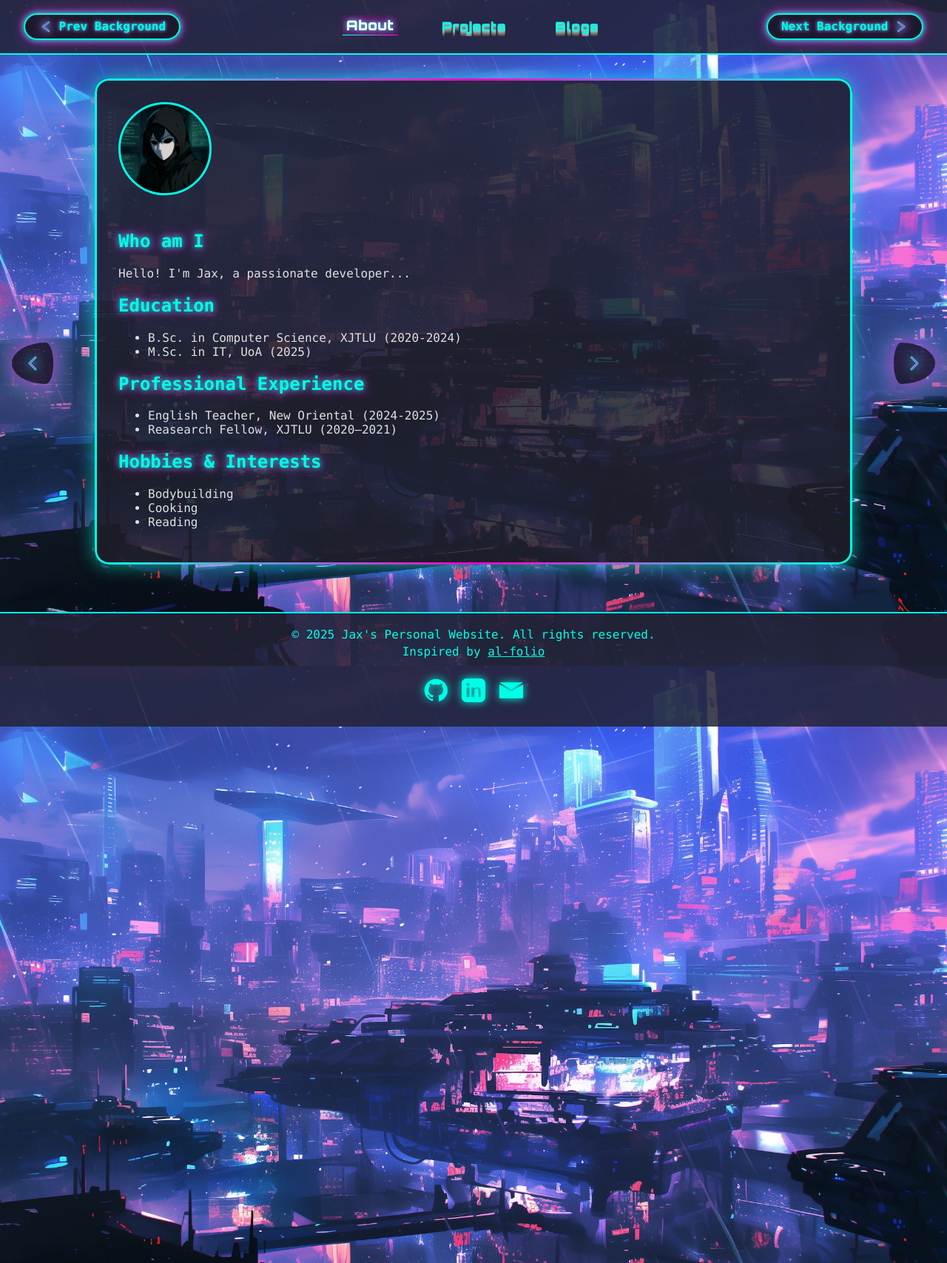
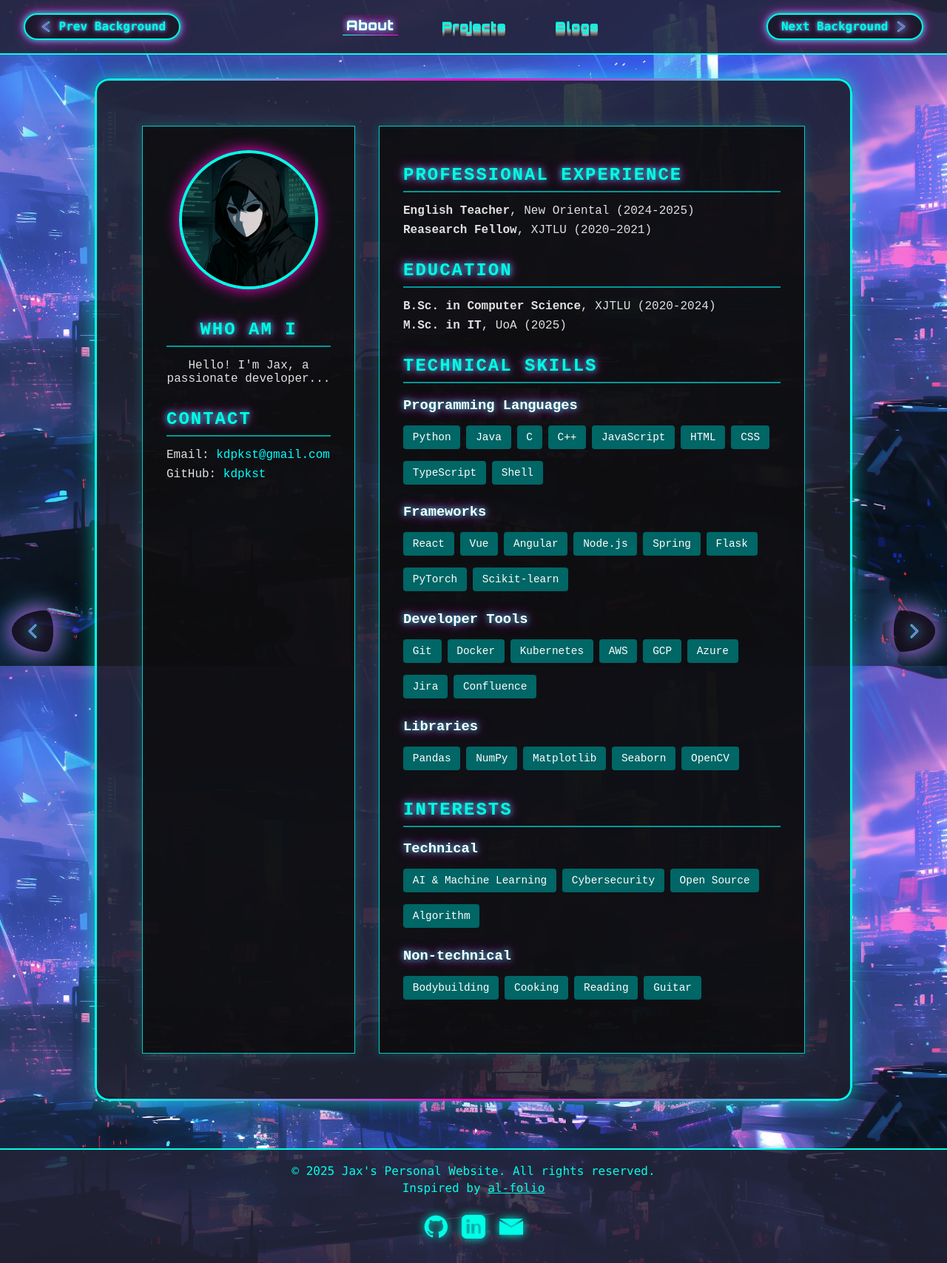
Before and after one commit to kdpkst/kdpkst.github.io, a Jekyll site: the page built from pages/index.md, in a window 1280 px wide. Shown: the whole page at 74% size. Built offline with Jekyll 4.4.1, drawn with Linux system fonts in a browser that asks for light colours.

Commit message:
initial version of About section

```diff
--- a/_data/about.yml
+++ b/_data/about.yml
@@ -1,4 +1,7 @@
 self_introduction: "Hello! I'm Jax, a passionate developer..."
+contact:
+  email: "kdpkst@gmail.com"
+  github: "kdpkst"
 education:
   - degree: "B.Sc. in Computer Science"
     school: "XJTLU"
@@ -13,7 +16,55 @@ experience:
   - title: "Reasearch Fellow"
     company: "XJTLU"
     years: "2020–2021"
-hobbies:
-  - "Bodybuilding"
-  - "Cooking"
-  - "Reading"
+technical_skills:
+  - category: "Programming Languages"
+    skills:
+      - "Python"
+      - "Java"
+      - "C"
+      - "C++"
+      - "JavaScript"
+      - "HTML"
+      - "CSS"
+      - "TypeScript"
+      - "Shell"
+  - category: "Frameworks"
+    skills:
+      - "React"
+      - "Vue"
+      - "Angular"
+      - "Node.js"
+      - "Spring"
+      - "Flask"
+      - "PyTorch"
+      - "Scikit-learn"
+  - category: "Developer Tools"
+    skills:
+      - "Git"
+      - "Docker"
+      - "Kubernetes"
+      - "AWS"
+      - "GCP"
+      - "Azure"
+      - "Jira"
+      - "Confluence"
+  - category: "Libraries"
+    skills:
+      - "Pandas"
+      - "NumPy"
+      - "Matplotlib"
+      - "Seaborn"
+      - "OpenCV"
+interests:
+  - category: "Technical"
+    hobbies:
+      - "AI & Machine Learning"
+      - "Cybersecurity"
+      - "Open Source"
+      - "Algorithm"
+  - category: "Non-technical"
+    hobbies:
+      - "Bodybuilding"
+      - "Cooking"
+      - "Reading"
+      - "Guitar"
--- a/_layouts/about.html
+++ b/_layouts/about.html
@@ -1,6 +1,74 @@
 ---
 layout: default
 ---
-<section class="about-content">
-  {{ content }}
-</section>
+<div class="about-container">
+  <div class="about-sidebar">
+    <section class="about-section self-intro">
+      <img src="{{ '/assets/images/placeholder.png' | relative_url }}" alt="Self Portrait" class="self-portrait">
+      <div class="self-intro-text">
+        <h2>Who am I</h2>
+        <p>{{ site.data.about.self_introduction }}</p>
+      </div>
+    </section>
+
+    <section class="about-section contact">
+      <h2>Contact</h2>
+      <ul>
+        <li>Email: <a href="mailto:{{ site.data.about.contact.email }}">{{ site.data.about.contact.email }}</a></li>
+        <li>GitHub: <a href="https://github.com/{{ site.data.about.contact.github }}" target="_blank">{{ site.data.about.contact.github }}</a></li>
+      </ul>
+    </section>
+  </div>
+
+  <div class="about-main">
+    <section class="about-section experience">
+      <h2>Professional Experience</h2>
+      <ul>
+        {% for exp in site.data.about.experience %}
+          <li>
+            <strong>{{ exp.title }}</strong>, {{ exp.company }} ({{ exp.years }})
+          </li>
+        {% endfor %}
+      </ul>
+    </section>
+
+    <section class="about-section education">
+      <h2>Education</h2>
+      <ul>
+        {% for edu in site.data.about.education %}
+          <li>
+            <strong>{{ edu.degree }}</strong>, {{ edu.school }} ({{ edu.year }})
+          </li>
+        {% endfor %}
+      </ul>
+    </section>
+
+    <section class="about-section skills">
+      <h2>Technical Skills</h2>
+      {% for category in site.data.about.technical_skills %}
+        <div class="skill-category">
+          <h3>{{ category.category }}</h3>
+          <ul class="skills-list">
+            {% for skill in category.skills %}
+              <li>{{ skill }}</li>
+            {% endfor %}
+          </ul>
+        </div>
+      {% endfor %}
+    </section>
+
+    <section class="about-section interests">
+      <h2>Interests</h2>
+      {% for category in site.data.about.interests %}
+        <div class="interest-category">
+          <h3>{{ category.category }}</h3>
+          <ul class="interests-list">
+            {% for hobby in category.hobbies %}
+              <li>{{ hobby }}</li>
+            {% endfor %}
+          </ul>
+        </div>
+      {% endfor %}
+    </section>
+  </div>
+</div>
--- a/_sass/_about.scss
+++ b/_sass/_about.scss
@@ -1,8 +1,85 @@
+@import 'variables';
+
+.about-container {
+  display: grid;
+  grid-template-columns: 1fr 2fr;
+  gap: 2rem;
+  padding: 2rem;
+  font-family: 'Fira Mono', monospace;
+}
+
+.about-sidebar, .about-main {
+  background: rgba(10, 10, 10, 0.8);
+  padding: 2rem;
+  border: 1px solid $navbar-3d-shadow2;
+  box-shadow: 0 0 15px rgba(0, 255, 231, 0.2);
+}
+
+.about-section {
+  margin-bottom: 2rem;
+
+  h2 {
+    color: $navbar-3d-color;
+    border-bottom: 2px solid $navbar-3d-shadow3;
+    padding-bottom: 0.5rem;
+    margin-bottom: 1rem;
+    text-transform: uppercase;
+    letter-spacing: 2px;
+  }
+
+  h3 {
+    color: $navbar-3d-color-hover;
+    margin-bottom: 0.5rem;
+  }
+
+  ul {
+    list-style: none;
+    padding-left: 0;
+  }
+
+  li {
+    margin-bottom: 0.5rem;
+  }
+
+  a {
+    color: $navbar-3d-shadow1;
+    text-decoration: none;
+    &:hover {
+      text-decoration: underline;
+    }
+  }
+}
+
+.self-intro {
+  text-align: center;
+}
+
 .self-portrait {
-    width: 120px;
-    height: 120px;
-    border-radius: 50%;
-    border: 3px solid #00ffe7;
-    margin-bottom: 1.5rem;
-    object-fit: cover;
+  width: 180px;
+  height: 180px;
+  border-radius: 50%;
+  border: 4px solid $navbar-3d-color;
+  margin-bottom: 1rem;
+  box-shadow: 0 0 20px $navbar-3d-shadow5;
+}
+
+.skills-list, .interests-list {
+  display: flex;
+  flex-wrap: wrap;
+  gap: 0.5rem;
+  padding: 0;
+}
+
+.skills-list li, .interests-list li {
+  background: $navbar-3d-shadow4;
+  color: $navbar-3d-color-hover;
+  padding: 0.5rem 0.8rem;
+  border-radius: 4px;
+  font-size: 0.9rem;
+  transition: all 0.3s ease;
+
+  &:hover {
+    background: $navbar-3d-shadow2;
+    transform: translateY(-2px);
   }
+}
--- a/pages/index.md
+++ b/pages/index.md
@@ -3,27 +3,3 @@ layout: about
 title: "About Me"
 permalink: /
 ---
-
-<section class="about">
-  <img src="{{ '/assets/images/placeholder.png' | relative_url }}" alt="Self Portrait" class="self-portrait">
-  <h2>Who am I</h2>
-  <p>{{ site.data.about.self_introduction }}</p>
-  <h2>Education</h2>
-  <ul>
-    {% for edu in site.data.about.education %}
-      <li>{{ edu.degree }}, {{ edu.school }} ({{ edu.year }})</li>
-    {% endfor %}
-  </ul>
-  <h2>Professional Experience</h2>
-  <ul>
-    {% for exp in site.data.about.experience %}
-      <li>{{ exp.title }}, {{ exp.company }} ({{ exp.years }})</li>
-    {% endfor %}
-  </ul>
-  <h2>Hobbies & Interests</h2>
-  <ul>
-    {% for hobby in site.data.about.hobbies %}
-      <li>{{ hobby }}</li>
-    {% endfor %}
-  </ul>
-</section>
```
Also changed, not shown: 1 other file.
